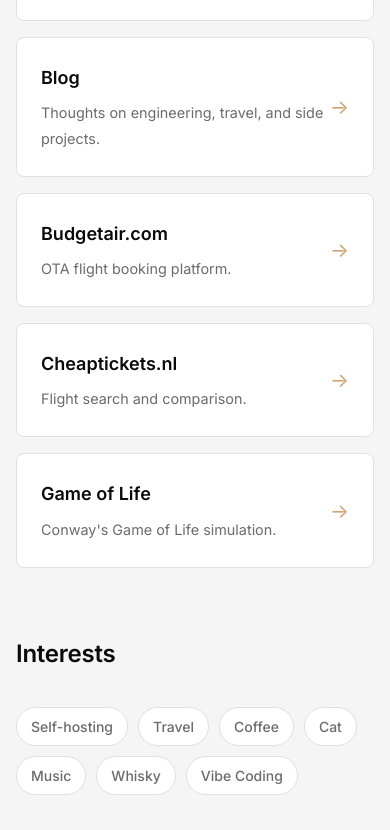
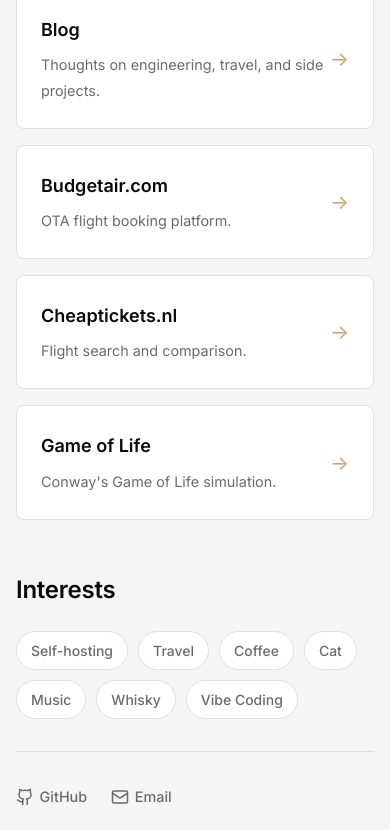
Before and after one commit to elevenbeans/myprofile, a plain HTML site: page index.html in a window 390 px wide. Shown: the part 1156-1986 px from the top of the page. Drawn offline with Linux system fonts and the light colour scheme.

Commit message:
reduce section spacing

```diff
--- a/index.html
+++ b/index.html
@@ -98,7 +98,7 @@
     }
 
     .hero {
-      padding: 4rem 0 3rem;
+      padding: 3rem 0 1.5rem;
     }
 
     .hero__name {
@@ -124,13 +124,13 @@
     }
 
     .section {
-      padding: 3rem 0;
+      padding: 2rem 0;
     }
 
     .section__title {
       font-size: 1.75rem;
       font-weight: 600;
-      margin-bottom: 2rem;
+      margin-bottom: 1.25rem;
       letter-spacing: -0.01em;
     }
 
@@ -381,9 +381,9 @@
     }
 
     .footer {
-      padding: 3rem 0 2rem;
+      padding: 2rem 0 1.5rem;
       border-top: 1px solid var(--border);
-      margin-top: 1rem;
+      margin-top: 0.5rem;
     }
 
     .footer__links {
@@ -416,7 +416,7 @@
       main { padding: 1rem; }
       .hero__name { font-size: 2.5rem; }
       .hero { padding: 2.5rem 0 2rem; }
-      .section { padding: 2rem 0; }
+      .section { padding: 1.5rem 0; }
       .section__title { font-size: 1.5rem; }
       .corner-controls { right: 1rem; gap: 0.5rem; }
       .theme-toggle { width: 48px; height: 48px; font-size: 1.4rem; }
```
